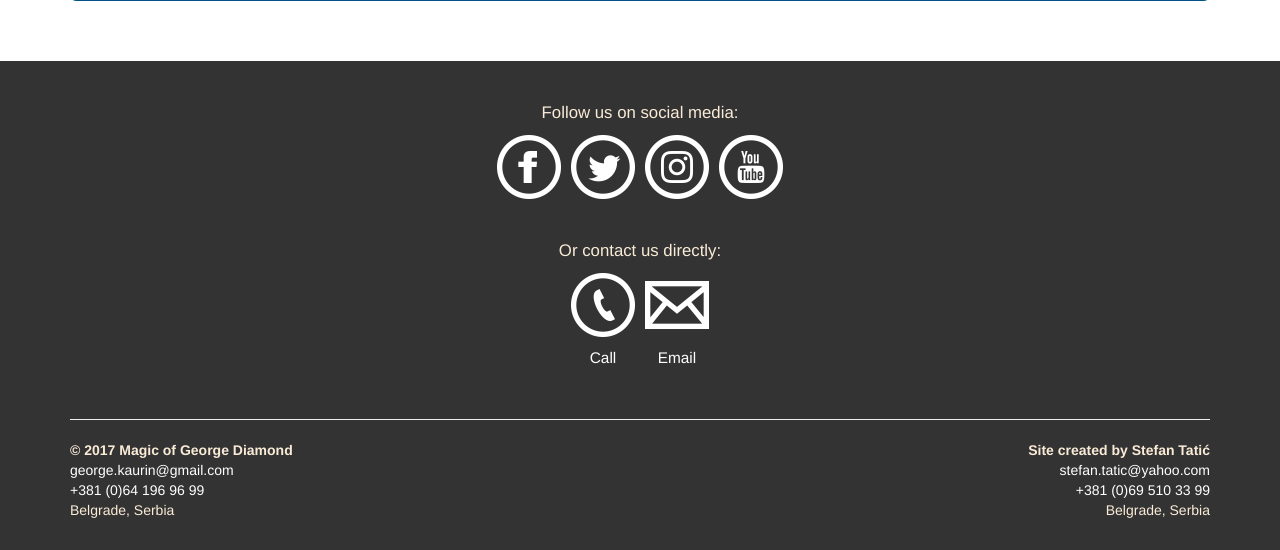
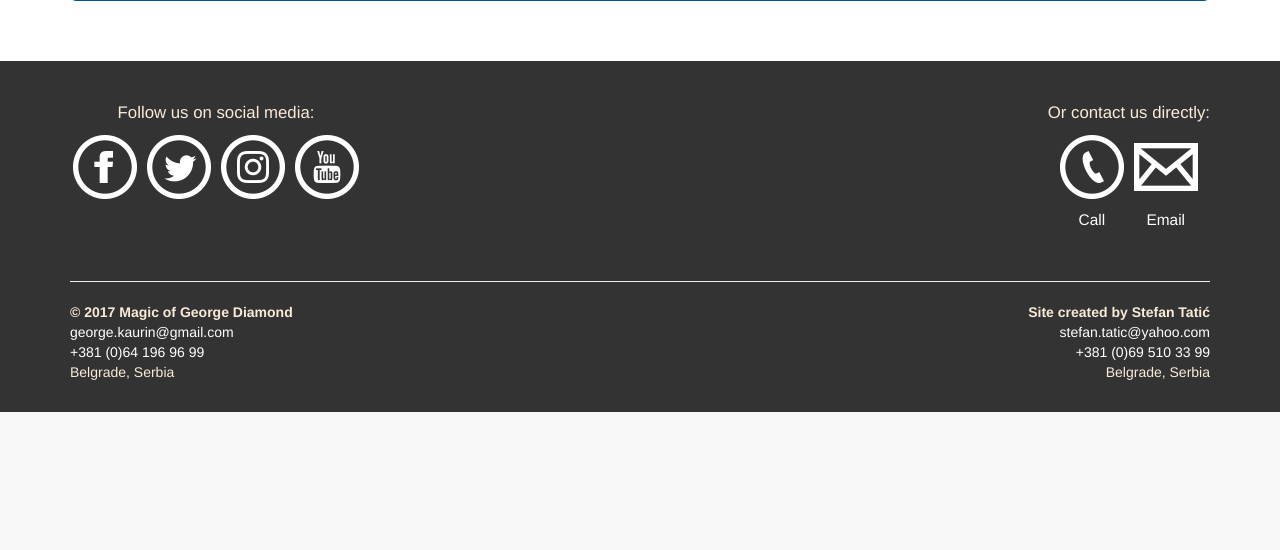
Before and after one commit to tale19/george-diamond, a PHP site: page / in a window 1280 px wide. Shown: the part 1655-2205 px from the top of the page. After the commit the page ends 2067 px from the top, so only its background shows below. Run offline with PHP 8.4, Linux system fonts and the light colour scheme; some libraries are stand-ins or nearby versions.

```diff
--- a/css/tale.css
+++ b/css/tale.css
@@ -100,7 +100,7 @@ h3 {
 }
 #about-george > span {
 	font-family: 'Satisfy', cursive;
-	color: #b2046d;
+	/*color: #b2046d;*/
 	/*margin-left: 15px;*/
 }
 
@@ -385,6 +385,18 @@ p.credits ~ p.credits {
 		max-height: 249px;
 		max-width: 244px;
 	}
+
+	#social-media {
+		float: left;
+	}
+
+	#direct-contact {
+		float: right;
+	}
+
+	#footer-client hr {
+		clear: both;
+	}
 }
 
 /* media query MEDIUM display (992-1199px) */
```
Also changed, not shown: index.html (+5 -5 lines).
